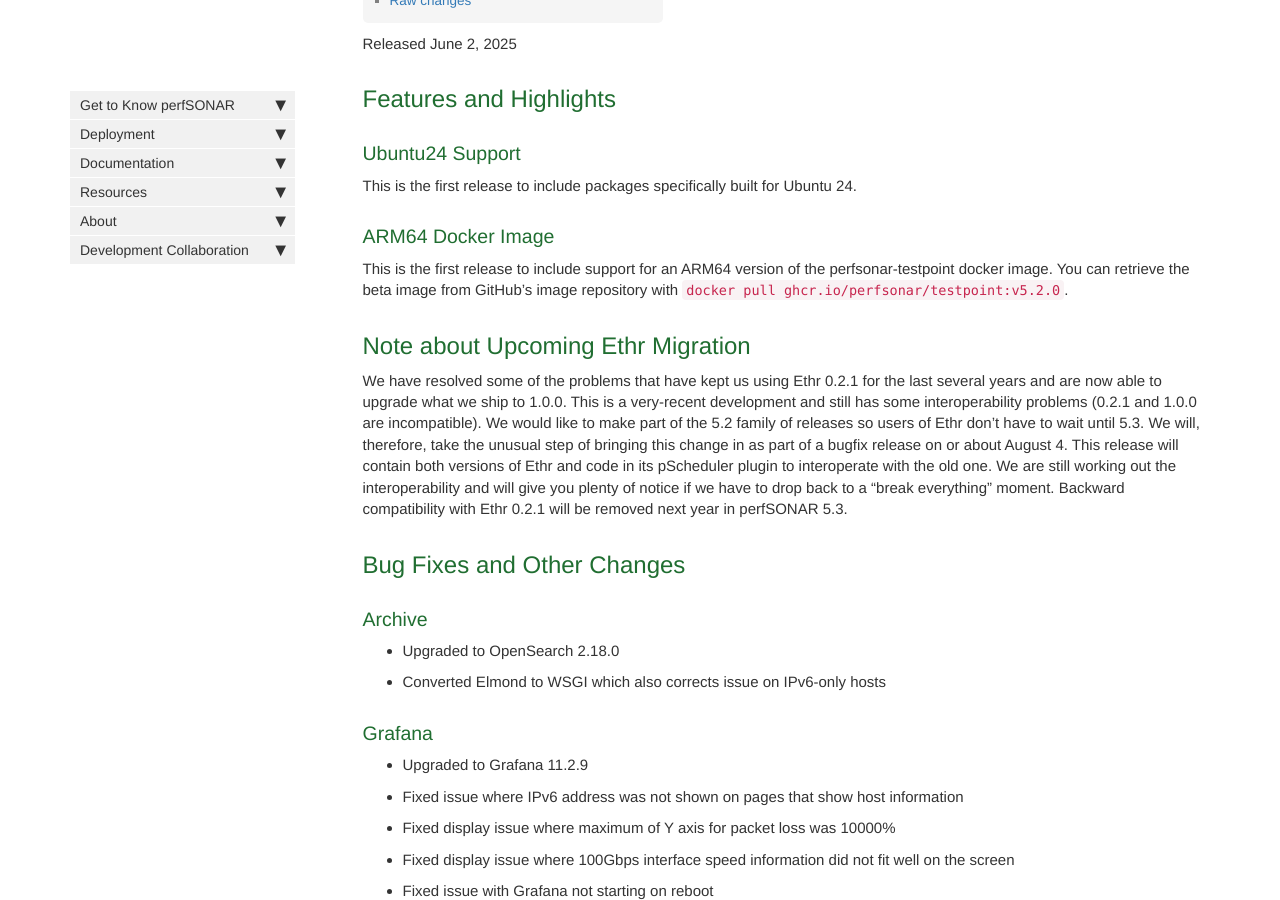
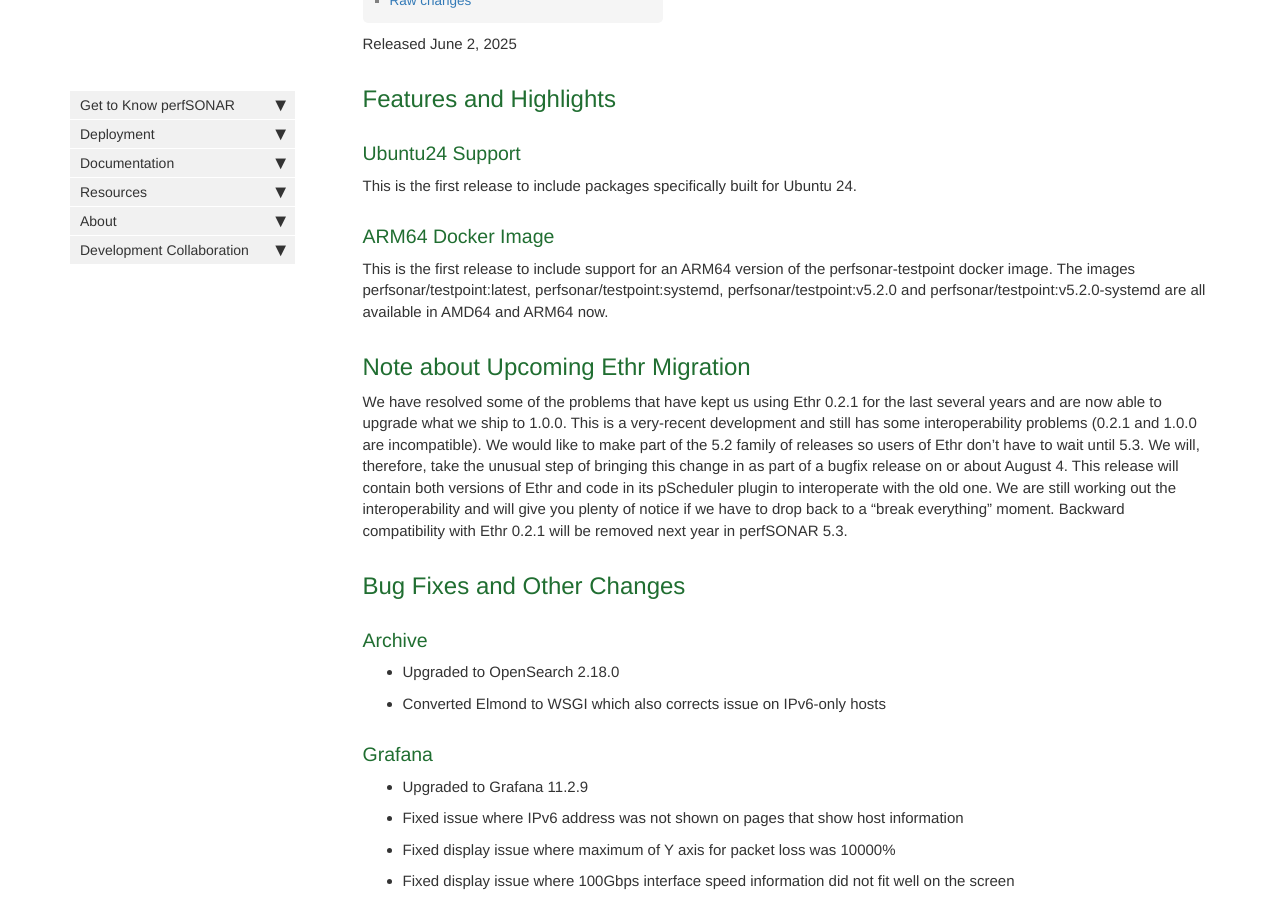
Before and after one commit to perfsonar/website, a Jekyll site: the page built from _releasenotes/2025-06-02-5.2.0.md, in a window 1280 px wide and 900 px high, scrolled down 465 px. Built offline with Jekyll 4.4.1, drawn with Linux system fonts in a browser that asks for light colours; comment, search, counter and statistics services are not loaded.

Commit message:
Fix to 5.2.0 release notes

```diff
--- a/_releasenotes/2025-06-02-5.2.0.md
+++ b/_releasenotes/2025-06-02-5.2.0.md
@@ -16,7 +16,7 @@ This is the first release to include packages specifically built for Ubuntu 24.
 
 ### ARM64 Docker Image
 
-This is the first release to include support for an ARM64 version of the perfsonar-testpoint docker image. You can retrieve the beta image from GitHub's image repository with `docker pull ghcr.io/perfsonar/testpoint:v5.2.0`.
+This is the first release to include support for an ARM64 version of the perfsonar-testpoint docker image. The images perfsonar/testpoint:latest, perfsonar/testpoint:systemd, perfsonar/testpoint:v5.2.0 and perfsonar/testpoint:v5.2.0-systemd are all available in AMD64 and ARM64 now.
 
 Note about Upcoming Ethr Migration
 ----------------------------------
```
